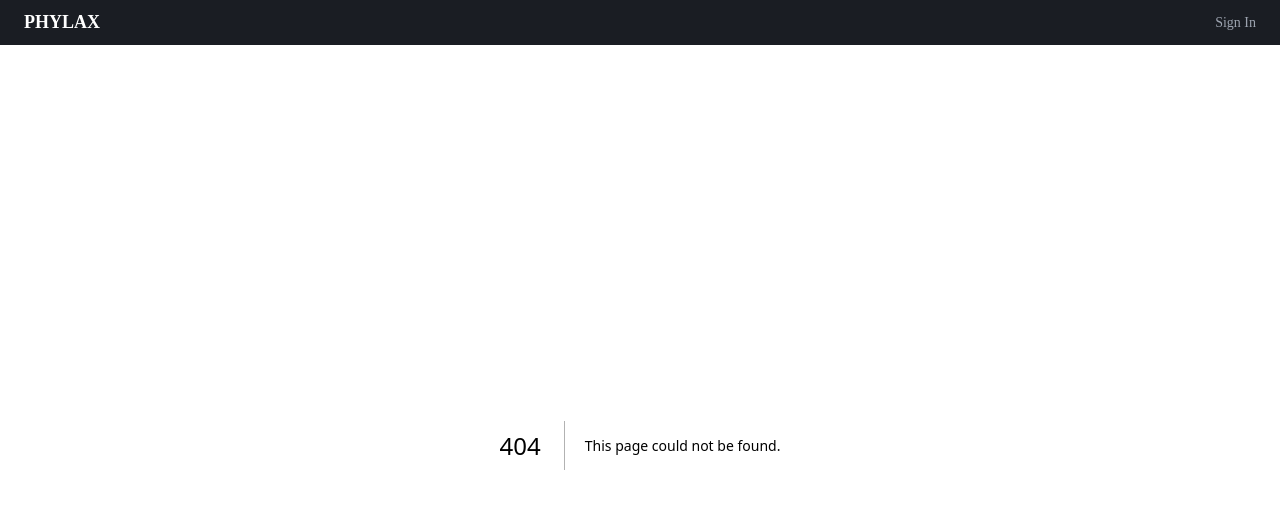
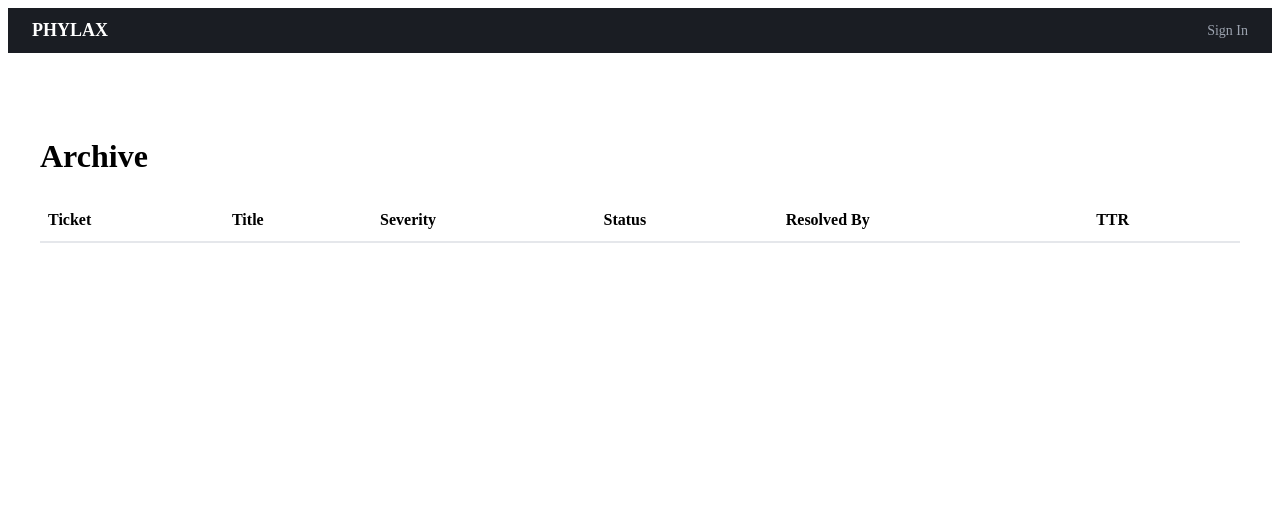
Before and after one commit to Lakonas/Phylax, a Next.js app: page /archive in a window 1280 px wide. Before the commit this address had no page. Shown: the top 508 px of the page. Built offline with nearby package versions, Linux system fonts and the light colour scheme; no server answers; the database is empty.

Commit message:
feat: add archive page for resolved and closed incidents

```diff
--- /dev/null
+++ b/src/app/archive/page.tsx
@@ -0,0 +1,75 @@
+import pool from '@/lib/db';
+import Link from 'next/link';
+
+export default async function ArchivePage() {
+  const result = await pool.query(
+    `SELECT * FROM incidents WHERE status IN ('Resolved', 'Closed') ORDER BY resolved_at DESC NULLS LAST`
+  );
+  const incidents = result.rows;
+
+  const severityColor: Record<string, string> = {
+    P1: '#dc2626', P2: '#f59e0b', P3: '#2563eb', P4: '#6b7280',
+  };
+
+  const statusColor: Record<string, string> = {
+    'Resolved': '#22c55e',
+    'Closed': '#6b7280',
+  };
+
+  return (
+    <div style={{ maxWidth: 1200, margin: '40px auto', padding: 24 }}>
+      <h1 style={{ marginBottom: 24 }}>Archive</h1>
+
+      <table style={{ width: '100%', borderCollapse: 'collapse' }}>
+        <thead>
+          <tr style={{ borderBottom: '2px solid #e5e7eb', textAlign: 'left' }}>
+            <th style={{ padding: '12px 8px' }}>Ticket</th>
+            <th style={{ padding: '12px 8px' }}>Title</th>
+            <th style={{ padding: '12px 8px' }}>Severity</th>
+            <th style={{ padding: '12px 8px' }}>Status</th>
+            <th style={{ padding: '12px 8px' }}>Resolved By</th>
+            <th style={{ padding: '12px 8px' }}>TTR</th>
+          </tr>
+        </thead>
+        <tbody>
+          {incidents.map((incident) => {
+            const ttr = incident.resolved_at
+              ? ((new Date(incident.resolved_at).getTime() - new Date(incident.created_at).getTime()) / (1000 * 60 * 60)).toFixed(1)
+              : 'N/A';
+
+            return (
+              <tr key={incident.id} style={{ borderBottom: '1px solid #f3f4f6' }}>
+                <td style={{ padding: '12px 8px', fontFamily: 'monospace', fontSize: 14 }}>
+                  <Link href={`/incidents/${incident.id}`} style={{ color: '#2563eb', textDecoration: 'underline' }}>
+                    {incident.ticket_number}
+                  </Link>
+                </td>
+                <td style={{ padding: '12px 8px' }}>{incident.title}</td>
+                <td style={{ padding: '12px 8px' }}>
+                  <span style={{
+                    backgroundColor: severityColor[incident.severity] || '#6b7280',
+                    color: 'white', padding: '2px 10px', borderRadius: 12,
+                    fontSize: 13, fontWeight: 600,
+                  }}>
+                    {incident.severity}
+                  </span>
+                </td>
+                <td style={{ padding: '12px 8px' }}>
+                  <span style={{ color: statusColor[incident.status] || '#6b7280', fontWeight: 600, fontSize: 14 }}>
+                    {incident.status}
+                  </span>
+                </td>
+                <td style={{ padding: '12px 8px', fontSize: 14 }}>
+                  {incident.assigned_to || 'N/A'}
+                </td>
+                <td style={{ padding: '12px 8px', fontSize: 14, color: '#6b7280' }}>
+                  {ttr}h
+                </td>
+              </tr>
+            );
+          })}
+        </tbody>
+      </table>
+    </div>
+  );
+}
--- a/src/components/Nav.tsx
+++ b/src/components/Nav.tsx
@@ -26,7 +26,10 @@ export default function Nav() {
             <Link href="/dashboard" style={{ textDecoration: 'none', color: '#9ca3af', fontSize: 14 }}>
               Dashboard
             </Link>
-            {user.role === 'admin' && (
+            <Link href="/archive" style={{ textDecoration: 'none', color: '#9ca3af', fontSize: 14 }}>
+                Archive
+              </Link>
+              {user.role === 'admin' && (
               <Link href="/settings" style={{ textDecoration: 'none', color: '#9ca3af', fontSize: 14 }}>
                 Settings
               </Link>
```
